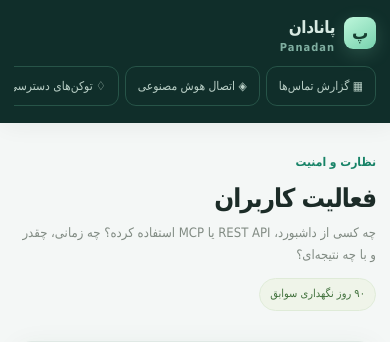
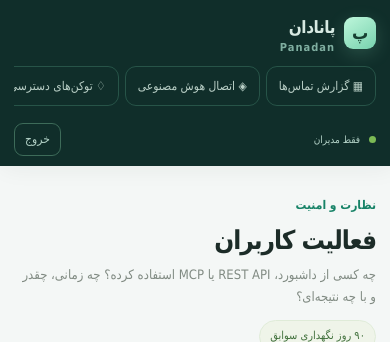
Before and after one commit to aliinreallife/panadan, a FastAPI app: template templates/activity.html in a window 390 px wide. Shown: the top 342 px of the page. Run offline with FastAPI, Linux system fonts and the light colour scheme; the template is opened without the code that fills it, so the values that code supplies are empty; parts of the project's set-up code (start-up, migrations or seed data) failed here and were passed over; some libraries are stand-ins or nearby versions.

Commit message:
ux: keep sign-out accessible on mobile while making navigation horizontally scrollable

```diff
--- a/static/style.css
+++ b/static/style.css
@@ -428,7 +428,17 @@ select:not(.ui-select-native):focus-visible{outline:0;border-color:var(--control
   }
   .sidebar nav a span{display:inline}
   .sidebar nav a:hover{transform:none}
-  .sidebar .side-footer{display:none}
+  .sidebar .side-footer{
+    display:flex;
+    margin:0;
+    padding:0;
+    justify-content:space-between;
+    align-items:center;
+    gap:10px;
+    font-size:10px;
+  }
+  .sidebar .side-footer .status{font-size:10px}
+  .sidebar .side-footer .link-button{margin:0;padding:5px 10px;border:1px solid #3d6b59;border-radius:9px}
   .content{padding:24px 14px 45px}
   .page-head{flex-wrap:wrap;gap:12px}
   .page-head h1{font-size:26px}
```
